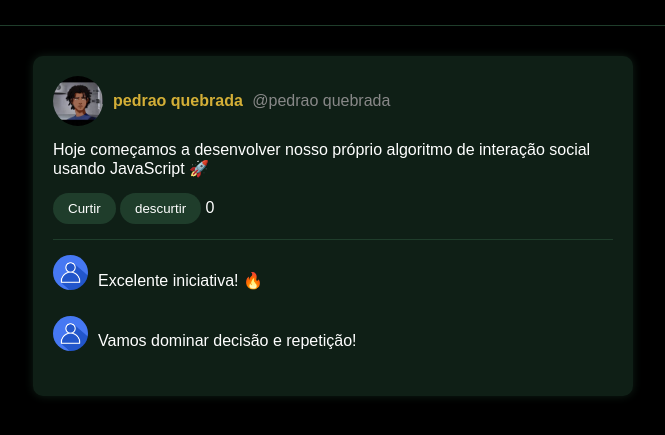
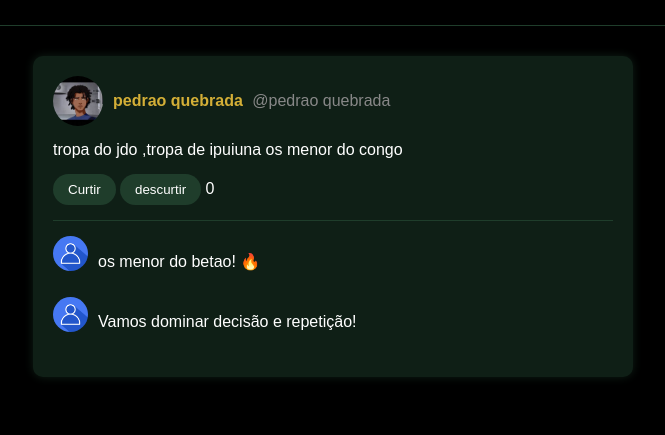
Before and after one commit to pedrao666/mini-social-pedro, a plain HTML site: page index.html in a window 1280 px wide. Shown: the part 139-574 px from the top of the page, without its empty margins (307-972 px from the left). Drawn offline with Linux system fonts and the light colour scheme.

Commit message:
update0604

```diff
--- a/index.html
+++ b/index.html
@@ -24,7 +24,7 @@
     </div>
 
     <p class="post-text">
-      Hoje começamos a desenvolver nosso próprio algoritmo de interação social usando JavaScript 🚀
+      tropa do jdo ,tropa de ipuiuna os menor do congo
     </p>
 
     <div class="post-actions">
@@ -39,7 +39,7 @@
     <section class="comments">
       <div class="comment">
         <img src="assets/avatar.png" class="avatar-small">
-        <p>Excelente iniciativa! 🔥</p>
+        <p>os menor do betao! 🔥</p>
       </div>
 
       <div class="comment">
--- a/js/script.js
+++ b/js/script.js
@@ -16,7 +16,7 @@ function curtir() {
 function descurtir() {
   if(descurtido == false){
     likeCount--;
-    descurtido = true;
+    descurtido  = true;
     document.getElementById("deslikeCount").innerText = likeCount;
   } else{
     likeCount--;
```
